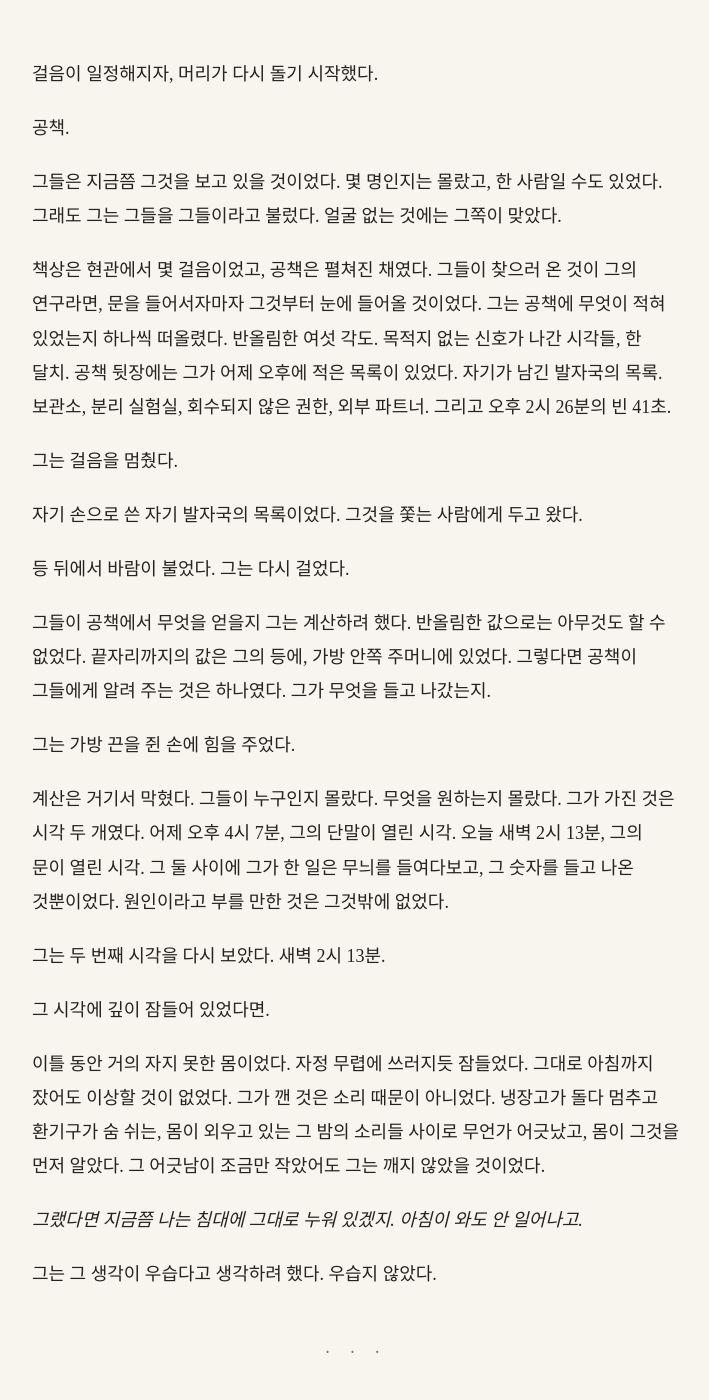
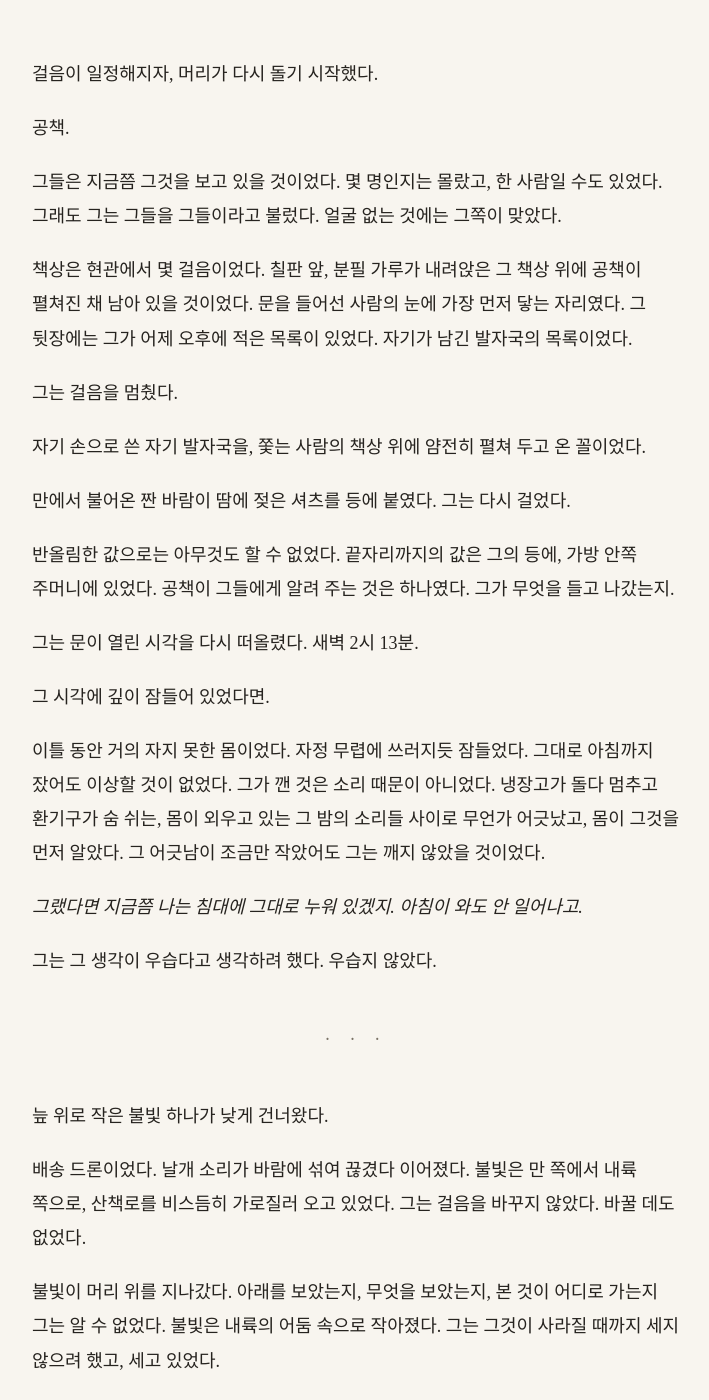
Before and after one commit to kangkkang/writer_s1_public, a Jekyll site: the page built from vol1/003.md, in a window 1280 px wide and 1400 px high, scrolled down 7378 px. Shown: the whole window, without its empty margins (284-993 px from the left). Built offline with Jekyll 4.4.1, drawn with Linux system fonts in a browser that asks for light colours; our own code applies the rules of GitHub Pages for plain Markdown files; some of the changed text lies outside the part shown.

Commit message:
Update from https://github.com/kangkkang/writer_s1/commit/38170b2b2eb9a8ab53eb7813c3f1f7a732507ce7

```diff
--- a/vol1/003.md
+++ b/vol1/003.md
@@ -112,11 +112,11 @@
 
 그는 유리문 앞에 섰다. 문은 열리지 않았다. 프롬을 꽂은 사람이라면 다가가기도 전에 열렸을 문이었다. 문 옆의 유리에 글씨가 떠올라, 카드를 대라고 했다.
 
-그는 바지 뒷주머니에서 지갑을 꺼냈다. 카드 두 장. 그리고 접힌 지폐 한 장. 언제 받은 것인지도 기억나지 않는 이십 달러였다. 그는 글씨가 뜬 유리의 가장자리를 살폈다. 지폐를 넣을 곳은 없었다.
+그는 바지 뒷주머니에서 지갑을 꺼냈다. 카드 두 장. 그리고 접힌 지폐 한 장. 언제 받은 것인지도 기억나지 않는 이십 달러였다. 그는 글씨가 뜬 유리의 가장자리를 살폈다. 지폐를 넣을 투입구는 어디에도 없었다.
 
-카드를 그 글씨 쪽으로 반쯤 내밀었다가, 그는 손을 거두었다. 이 문이 그의 카드를 읽는 순간 그 카드가 어디서 쓰였는지가 어딘가에 적힐 것이었다. 물 한 병의 값으로는 너무 비쌌다.
+카드를 그 글씨 쪽으로 반쯤 내밀었다가, 그는 손을 거두었다. 이 문이 그의 카드를 읽는 순간 그 카드가 어디서 쓰였는지가 어딘가에 적힐 것이었다. 물 한 병 값에 목덜미를 내줄 수는 없었다.
 
-유리문 너머 냉장고 칸에 물병들이 줄지어 서 있었다. 손을 뻗으면 닿을 거리였다. 그는 그것을 한참 보다가 지갑을 도로 넣었다.
+유리문 너머 냉장고 칸에 차가운 결로가 맺힌 물병들이 줄지어 서 있었다. 손을 뻗으면 닿을 거리였다. 그는 그것을 한참 보다가 지갑을 도로 넣었다.
 
 다음 교차로를 지나서 그는 다른 것을 찾기 시작했다.
 
@@ -128,9 +128,9 @@
 
 한 번도 외운 적이 없었다. 번호는 늘 전화가 기억했다. 카일의 번호뿐이 아니었다. 그는 마이크의 번호도, 라이스너의 번호도 몰랐다. 라이스너에게는 어제 오후에 전화를 걸었다. 그때 그가 누른 것은 번호가 아니라 이름이었다.
 
-그는 선 채로 손끝으로 허벅지 위에 숫자를 써 보았다. 그가 외우고 있는 숫자들이었다. 여섯 각도의 앞자리들. 2시 26분 7초. 4시 7분. 그런 숫자는 잊지 않았다. 사람에게 닿는 숫자는 하나도 없었다.
+그는 선 채로 손끝으로 허벅지 위에 숫자를 써 보았다. 그가 외우고 있는 숫자들이었다. 23.716. 38.153. 여섯 각도의 앞자리들. 2시 26분 7초. 4시 7분. 그런 숫자는 잊지 않았다. 사람에게 닿는 숫자는 하나도 없었다.
 
-빈 고리 아래에서 그는 처음으로 조금 웃었다.
+빈 고리 아래에서, 자조 섞인 헛웃음이 처음으로 새어 나왔다.
 
 *수석 연구원이 외우는 건 각도뿐이네.*
 
@@ -162,21 +162,17 @@
 
 그들은 지금쯤 그것을 보고 있을 것이었다. 몇 명인지는 몰랐고, 한 사람일 수도 있었다. 그래도 그는 그들을 그들이라고 불렀다. 얼굴 없는 것에는 그쪽이 맞았다.
 
-책상은 현관에서 몇 걸음이었고, 공책은 펼쳐진 채였다. 그들이 찾으러 온 것이 그의 연구라면, 문을 들어서자마자 그것부터 눈에 들어올 것이었다. 그는 공책에 무엇이 적혀 있었는지 하나씩 떠올렸다. 반올림한 여섯 각도. 목적지 없는 신호가 나간 시각들, 한 달치. 공책 뒷장에는 그가 어제 오후에 적은 목록이 있었다. 자기가 남긴 발자국의 목록. 보관소, 분리 실험실, 회수되지 않은 권한, 외부 파트너. 그리고 오후 2시 26분의 빈 41초.
+책상은 현관에서 몇 걸음이었다. 칠판 앞, 분필 가루가 내려앉은 그 책상 위에 공책이 펼쳐진 채 남아 있을 것이었다. 문을 들어선 사람의 눈에 가장 먼저 닿는 자리였다. 그 뒷장에는 그가 어제 오후에 적은 목록이 있었다. 자기가 남긴 발자국의 목록이었다.
 
 그는 걸음을 멈췄다.
 
-자기 손으로 쓴 자기 발자국의 목록이었다. 그것을 쫓는 사람에게 두고 왔다.
+자기 손으로 쓴 자기 발자국을, 쫓는 사람의 책상 위에 얌전히 펼쳐 두고 온 꼴이었다.
 
-등 뒤에서 바람이 불었다. 그는 다시 걸었다.
+만에서 불어온 짠 바람이 땀에 젖은 셔츠를 등에 붙였다. 그는 다시 걸었다.
 
-그들이 공책에서 무엇을 얻을지 그는 계산하려 했다. 반올림한 값으로는 아무것도 할 수 없었다. 끝자리까지의 값은 그의 등에, 가방 안쪽 주머니에 있었다. 그렇다면 공책이 그들에게 알려 주는 것은 하나였다. 그가 무엇을 들고 나갔는지.
+반올림한 값으로는 아무것도 할 수 없었다. 끝자리까지의 값은 그의 등에, 가방 안쪽 주머니에 있었다. 공책이 그들에게 알려 주는 것은 하나였다. 그가 무엇을 들고 나갔는지.
 
-그는 가방 끈을 쥔 손에 힘을 주었다.
-
-계산은 거기서 막혔다. 그들이 누구인지 몰랐다. 무엇을 원하는지 몰랐다. 그가 가진 것은 시각 두 개였다. 어제 오후 4시 7분, 그의 단말이 열린 시각. 오늘 새벽 2시 13분, 그의 문이 열린 시각. 그 둘 사이에 그가 한 일은 무늬를 들여다보고, 그 숫자를 들고 나온 것뿐이었다. 원인이라고 부를 만한 것은 그것밖에 없었다.
-
-그는 두 번째 시각을 다시 보았다. 새벽 2시 13분.
+그는 문이 열린 시각을 다시 떠올렸다. 새벽 2시 13분.
 
 그 시각에 깊이 잠들어 있었다면.
 
@@ -185,6 +181,14 @@
 *그랬다면 지금쯤 나는 침대에 그대로 누워 있겠지. 아침이 와도 안 일어나고.*
 
 그는 그 생각이 우습다고 생각하려 했다. 우습지 않았다.
+
+---
+
+늪 위로 작은 불빛 하나가 낮게 건너왔다.
+
+배송 드론이었다. 날개 소리가 바람에 섞여 끊겼다 이어졌다. 불빛은 만 쪽에서 내륙 쪽으로, 산책로를 비스듬히 가로질러 오고 있었다. 그는 걸음을 바꾸지 않았다. 바꿀 데도 없었다.
+
+불빛이 머리 위를 지나갔다. 아래를 보았는지, 무엇을 보았는지, 본 것이 어디로 가는지 그는 알 수 없었다. 불빛은 내륙의 어둠 속으로 작아졌다. 그는 그것이 사라질 때까지 세지 않으려 했고, 세고 있었다.
 
 ---
 
@@ -222,7 +226,7 @@
 
 그는 다시 걸었다.
 
-산책로 옆으로 비행장의 넓은 어둠이 지나갔다. 고개를 들자 습지 건너편 어둠 속에서 철골만 남은 오래된 격납고 하나가 하늘을 가릴 만큼 크게 드러나 있었다. 외벽이 모두 뜯겨 나가, 아치형 들보 사이로 새벽 하늘의 흐린 별빛이 앙상하게 비쳐 들었다. 그 거대한 뼈대 아래로는 인기척 하나 없었다. 그는 그것을 오래 보지 않았다. 그 너머로 산의 능선이 겨우 보이기 시작했다. 하늘이 아주 조금, 검정에서 남색으로 바뀌고 있었다.
+산책로 옆으로 비행장의 넓은 어둠이 지나갔다. 고개를 들자 습지 건너편 어둠 속에서 철골만 남은 오래된 격납고 하나가 하늘을 가릴 만큼 크게 드러나 있었다. 외벽이 모두 뜯겨 나가, 아치형 들보 사이로 새벽 하늘의 흐린 별빛이 앙상하게 비쳐 들었다. 비행선을 넣으려고 지은 집이었다. 그 비행선은 백 년도 더 전에 바다에 떨어졌고, 집은 뼈만 남아 그 자리에 서 있었다. 뼈대 너머 만 가장자리에서는 아까 본 냉각탑의 김이 여전히 같은 높이에서 옆으로 누워 있었다. 그는 그것을 오래 보지 않았다. 서쪽으로 산의 능선이 겨우 보이기 시작했다. 하늘이 아주 조금, 검정에서 남색으로 바뀌고 있었다.
 
 그는 손목시계를 보았다. 새벽 6시 10분.
 
@@ -284,4 +288,6 @@
 
 그는 문 옆으로 비켜섰다.
 
-마룻바닥을 딛고 들어서자 묵은 종이와 마른 잉크 냄새가 훅 끼쳐 왔다. 카일이 창가 바닥의 전기 난로를 켜자, 붉게 달아오르는 열선 사이에서 금속이 늘어나며 *똑* 하는 마른 소리가 한 번 났다. 닫힌 덧창 틈으로 스며든 아침 빛이 마룻바닥 위에 비스듬한 줄을 긋고 있었다.
+마룻바닥을 딛고 들어서자 묵은 종이와 마른 잉크 냄새가 훅 끼쳐 왔다. 등 뒤에서 놋쇠 손잡이가 돌아가고 문이 닫혔다. 망에 닿지 않는 집이었다. 이제 이 집을 바깥과 잇는 것은 그 하나였다.
+
+카일이 창가 바닥의 전기 난로를 켜자, 붉게 달아오르는 열선 사이에서 금속이 늘어나며 *똑* 하는 마른 소리가 한 번 났다. 닫힌 덧창 틈으로 스며든 아침 빛이 마룻바닥 위에 비스듬한 줄을 긋고 있었다.
```
